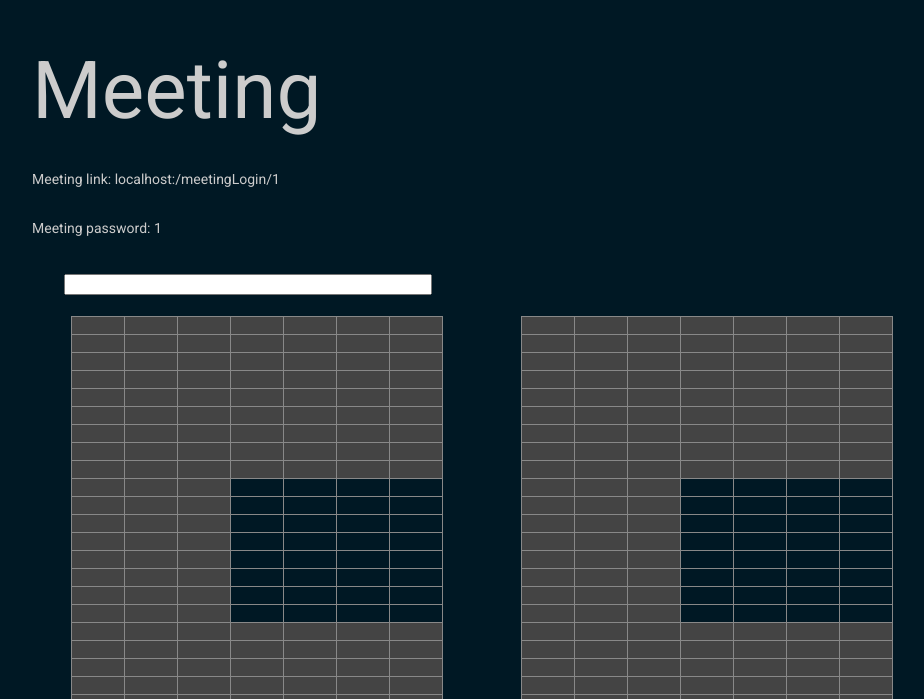
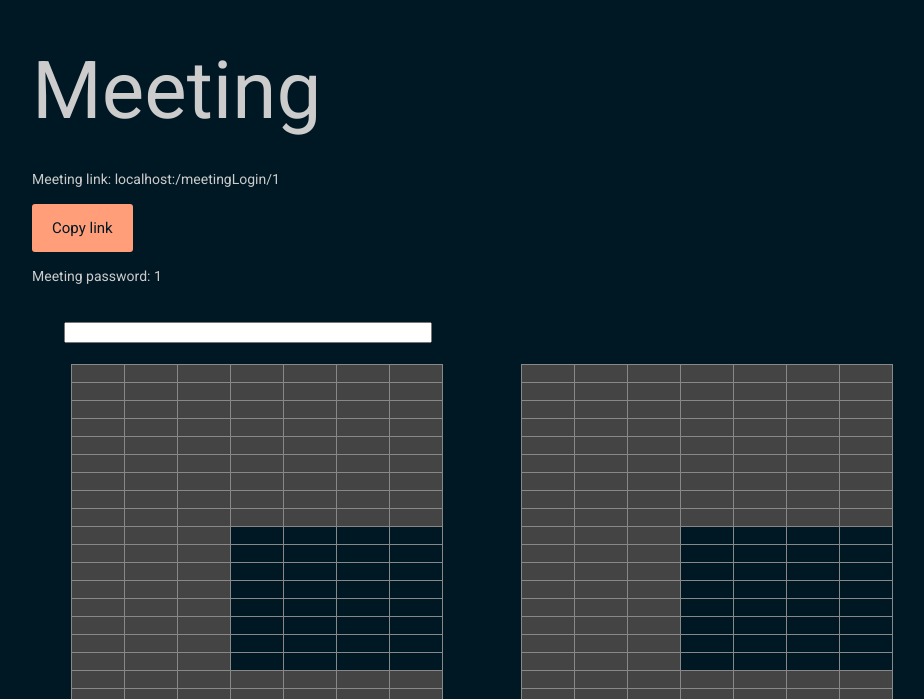
Before and after one commit to crab-projects/crab-meet, a React (Create React App) app in the folder frontend/: page /meeting/1/password/1 in a window 1280 px wide. Shown: the part 101-800 px from the top of the page, without its empty margins (158-1082 px from the left). Built offline with nearby package versions, Linux system fonts and the light colour scheme; no server answers.

Commit message:
Add copy link button

```diff
--- a/frontend/src/pages/Meeting.js
+++ b/frontend/src/pages/Meeting.js
@@ -4,7 +4,7 @@ import { useParams } from 'react-router-dom';
 import { getMeetingData, inputUserTimes } from '../api';
 import styled from 'styled-components';
 import { Calendar, Layout } from '@components';
-import { Title } from '@styles';
+import { Title, Button } from '@styles';
 
 const CalendarWrapper = styled.div`
   display: flex;
@@ -14,6 +14,10 @@ const CalendarWrapper = styled.div`
 const NameInput = styled.input`
   width: 40%;
   margin-left: 2rem;
+`;
+
+const ButtonWrapper = styled.div`
+  width: 150px;
 `;
 
 export default function Meeting() {
@@ -42,7 +46,21 @@ export default function Meeting() {
 
   const submitUserTimes = (times) => {
     inputUserTimes(userName, times);
+  };
+
+  const copyLink = (str) => {
+    const el = document.createElement('textarea');
+    el.value = str;
+    el.setAttribute('readonly', '');
+    el.style.position = 'absolute';
+    el.style.left = '-9999px';
+    document.body.appendChild(el);
+    el.select();
+    document.execCommand('copy');
+    document.body.removeChild(el);
   }
+
+
 
   // Placeholder values for calendar
   const dates = [];
@@ -50,10 +68,13 @@ export default function Meeting() {
 
   const LOCAL = true;
 
+  const meetingLink = window.location.hostname + (LOCAL === true ? ':' + window.location.port : '') + '/meetingLogin/' + meetingID;
+
   return (
     <Layout>
       <Title>Meeting</Title>
-      <p>Meeting link: {window.location.hostname + (LOCAL === true ? ':' + window.location.port : '') + '/meetingLogin/' + meetingID}</p>
+      <p>Meeting link: {meetingLink}</p>
+      <ButtonWrapper><Button onClick={() => copyLink(meetingLink)}>Copy link</Button></ButtonWrapper>
       <p>Meeting password: {password}</p>
 
       <br />
--- a/frontend/src/styles/Button.js
+++ b/frontend/src/styles/Button.js
@@ -1,2 +1,22 @@
-import React from 'react';
-import styled-components from 'styled-components';
+import styled from 'styled-components';
+
+const ButtonComp = styled.button`
+  font-family: Roboto;
+  font-weight: 300;
+  font-size: 15px;
+  background: #ff9e78;
+  color: var(--background-color);
+  border: none;
+  border-radius: 3px;
+  padding: 15px 20px 15px 20px;
+  transition: 0.15s;
+
+  :hover {
+    opacity: 0.8;
+    cursor: pointer;
+  }
+`;
+
+export default function Button({ onClick, children }) {
+  return <ButtonComp onClick={onClick} >{children}</ButtonComp>;
+}
--- a/frontend/src/styles/index.js
+++ b/frontend/src/styles/index.js
@@ -1,2 +1,3 @@
 export { default as GlobalStyle } from './GlobalStyle';
 export { default as Title } from './Title';
+export { default as Button } from './Button';
```
